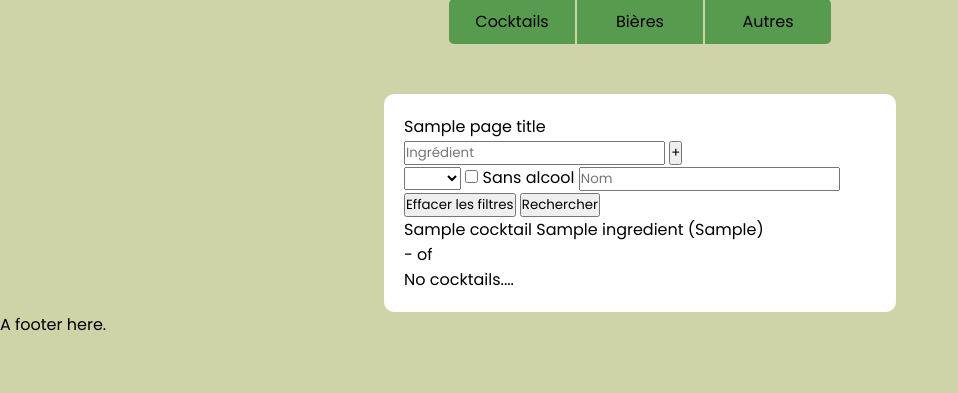
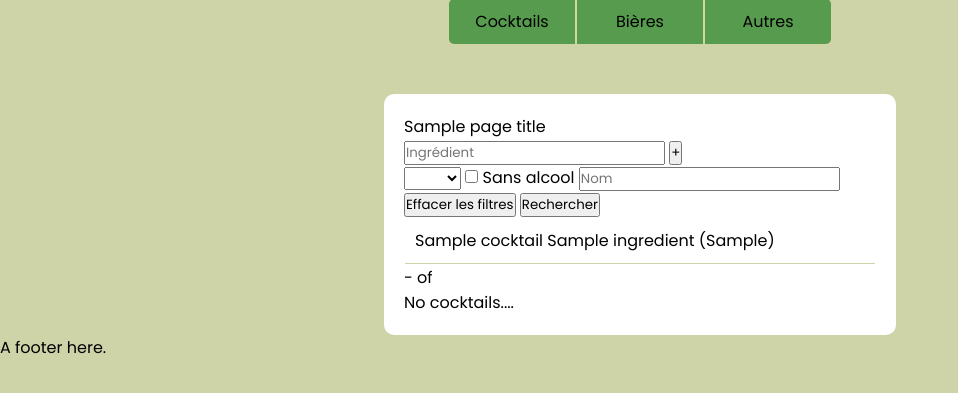
Before and after one commit to B4nanaJuice/bar-manager, a Flask app: template templates/cocktails.html.jinja in a window 1280 px wide. Shown: the part 186-579 px from the top of the page, without its empty margins (0-958 px from the left). Run offline with Flask 3, Linux system fonts and the light colour scheme; tables that the repository leaves empty hold one stand-in row (values such as "Sample post"); the template is opened without the code that fills it: values that come from a table or form of the project are taken from there, most other values are stand-ins (such as "Sample title", 1, 10 or a date in 2020).

Commit message:
Added class for css use

```diff
--- a/templates/cocktails.html.jinja
+++ b/templates/cocktails.html.jinja
@@ -11,12 +11,14 @@
 
     <!-- Show the data -->
     <ul>
+    <ul class="item-list">
         {% for cocktail in cocktails %}
         <li>
             {{ cocktail_card(cocktail)|safe }}
         </li>
         {% endfor %}
     </ul>
+
     <!-- Pagination -->
     {{ pagination(cocktails, endpoint, url_args) }}
 {% endblock %}
```
